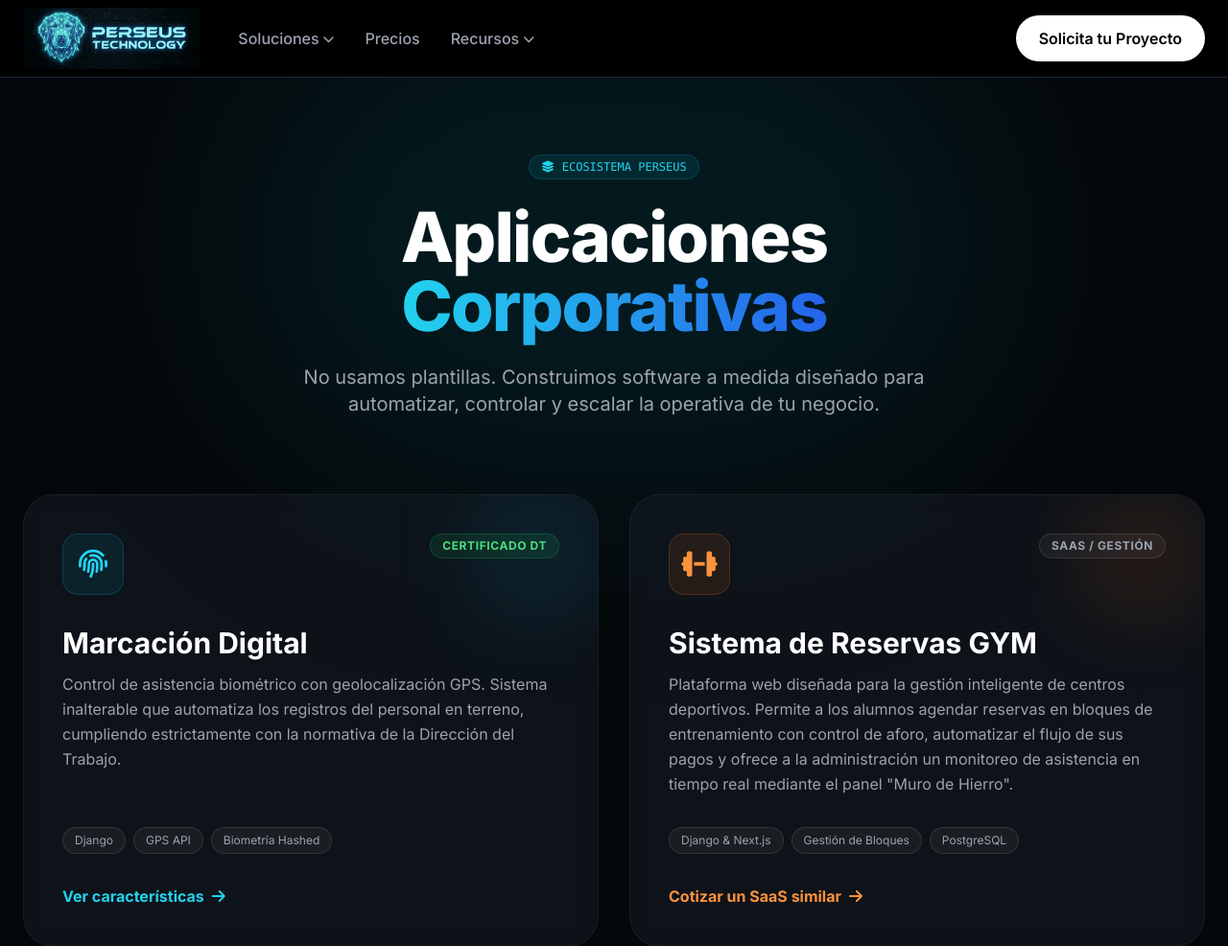
After one commit to lordPobre/PerseusTechnology, a Django app: page /apps/ in a window 1280 px wide. The commit adds this page. Shown: the top 986 px of the page at 96% size. Run offline with Django 5.2, Linux system fonts and the light colour scheme; some libraries are stand-ins or nearby versions.

Commit message:
Correcciones generales

```diff
--- a/config/settings.py
+++ b/config/settings.py
@@ -15,7 +15,8 @@ DEBUG = True
 ALLOWED_HOSTS = [
     '127.0.0.1',
     'localhost',
-    '.vercel.app',  # Esto autoriza cualquier URL que te asigne Vercel
+    '.vercel.app',
+    'perseustechnology.dev',  # Esto autoriza cualquier URL que te asigne Vercel
 ]
 
 INSTALLED_APPS = [
--- a/core/templates/core/contacto.html
+++ b/core/templates/core/contacto.html
@@ -113,7 +113,6 @@
                             <textarea name="mensaje" rows="5" placeholder="¿Cómo podemos ayudarte?" required
                                 class="w-full px-6 py-4 rounded-2xl bg-gray-50 border-transparent focus:bg-white focus:ring-2 focus:ring-blue-600 focus:border-transparent outline-none transition-all resize-none placeholder:text-gray-400"></textarea>
                         </div>
-
                         <button type="submit" class="group relative w-full inline-flex items-center justify-center px-8 py-4 font-bold text-white transition-all duration-200 bg-blue-600 font-pj rounded-2xl focus:outline-none focus:ring-2 focus:ring-offset-2 focus:ring-blue-600 shadow-xl shadow-blue-200 hover:bg-blue-700">
                             Enviar Solicitud
                             <i class="fa-solid fa-arrow-right ml-2 group-hover:translate-x-1 transition-transform"></i>
--- /dev/null
+++ b/core/templates/core/servicios/apps.html
@@ -0,0 +1,176 @@
+{% extends 'core/base.html' %}
+{% load static %}
+
+{% block title %}Apps Corporativas | Perseus Technology{% endblock %}
+
+{% block body_class %}bg-[#05080a] text-gray-300 antialiased selection:bg-cyan-500/30 selection:text-cyan-200{% endblock %}
+
+{% block extra_css %}
+<style>
+    .app-card { background: rgba(20, 25, 35, 0.6); backdrop-filter: blur(12px); border: 1px solid rgba(255, 255, 255, 0.05); transition: all 0.4s ease; }
+    .app-card:hover { border-color: rgba(34, 211, 238, 0.3); transform: translateY(-5px); box-shadow: 0 20px 40px -10px rgba(0,0,0,0.5), 0 0 20px -5px rgba(34, 211, 238, 0.1); }
+    .tech-pill { background: rgba(255,255,255,0.05); border: 1px solid rgba(255,255,255,0.1); color: #9ca3af; font-size: 0.75rem; padding: 0.25rem 0.75rem; border-radius: 999px; }
+    .app-card:hover .tech-pill { border-color: rgba(34, 211, 238, 0.2); color: #cbd5e1; }
+</style>
+{% endblock %}
+
+{% block loader %}
+<div id="page-loader" class="fixed inset-0 z-[9999] bg-[#05080a] flex flex-col items-center justify-center transition-opacity duration-500">
+    <div class="text-cyan-500 font-mono text-[10px] tracking-[0.5em] uppercase animate-pulse">Compilando Ecosistema...</div>
+</div>
+{% endblock %}
+
+{% block content %}
+<main class="relative pt-40 pb-24 px-6 overflow-hidden min-h-screen">
+    <div class="absolute top-0 left-1/2 -translate-x-1/2 w-[800px] h-[500px] bg-cyan-500/10 blur-[120px] rounded-full pointer-events-none"></div>
+    <div class="absolute bottom-0 right-0 w-[600px] h-[600px] bg-purple-500/10 blur-[150px] rounded-full pointer-events-none"></div>
+
+    <div class="max-w-[1400px] mx-auto relative z-10">
+
+        <div class="text-center max-w-3xl mx-auto mb-20">
+            <div class="inline-flex items-center gap-2 px-3 py-1 rounded-full bg-cyan-500/10 border border-cyan-500/20 text-cyan-400 text-xs font-mono uppercase mb-6">
+                <i class="fa-solid fa-layer-group"></i> Ecosistema Perseus
+            </div>
+            <h1 class="text-5xl md:text-7xl font-extrabold text-white mb-6 tracking-tight">
+                Aplicaciones <span class="text-transparent bg-clip-text bg-gradient-to-r from-cyan-400 to-blue-600">Corporativas</span>
+            </h1>
+            <p class="text-gray-400 text-lg md:text-xl leading-relaxed">
+                No usamos plantillas. Construimos software a medida diseñado para automatizar, controlar y escalar la operativa de tu negocio.
+            </p>
+        </div>
+
+        <div class="grid grid-cols-1 md:grid-cols-2 gap-8">
+
+            <div class="app-card rounded-[2rem] p-8 md:p-10 flex flex-col h-full relative overflow-hidden group">
+                <div class="absolute top-0 right-0 w-32 h-32 bg-cyan-500/10 blur-[40px] group-hover:bg-cyan-500/20 transition-all"></div>
+
+                <div class="flex justify-between items-start mb-8 relative z-10">
+                    <div class="w-16 h-16 rounded-2xl bg-cyan-500/10 border border-cyan-500/20 flex items-center justify-center text-cyan-400 text-3xl">
+                        <i class="fa-solid fa-fingerprint"></i>
+                    </div>
+                    <span class="px-3 py-1 bg-green-500/10 text-green-400 text-xs font-bold uppercase tracking-wider rounded-full border border-green-500/20">
+                        Certificado DT
+                    </span>
+                </div>
+
+                <h3 class="text-3xl font-bold text-white mb-3 relative z-10">Marcación Digital</h3>
+                <p class="text-gray-400 leading-relaxed mb-8 flex-grow relative z-10">
+                    Control de asistencia biométrico con geolocalización GPS. Sistema inalterable que automatiza los registros del personal en terreno, cumpliendo estrictamente con la normativa de la Dirección del Trabajo.
+                </p>
+
+                <div class="flex flex-wrap gap-2 mb-8 relative z-10">
+                    <span class="tech-pill">Django</span>
+                    <span class="tech-pill">GPS API</span>
+                    <span class="tech-pill">Biometría Hashed</span>
+                </div>
+
+                <a href="{% url 'marcacion' %}" class="inline-flex items-center font-bold text-cyan-400 hover:text-cyan-300 transition w-max relative z-10">
+                    Ver características <i class="fa-solid fa-arrow-right ml-2 group-hover:translate-x-1 transition-transform"></i>
+                </a>
+            </div>
+
+            <div class="app-card rounded-[2rem] p-8 md:p-10 flex flex-col h-full relative overflow-hidden group">
+                <div class="absolute top-0 right-0 w-32 h-32 bg-orange-500/10 blur-[40px] group-hover:bg-orange-500/20 transition-all"></div>
+
+                <div class="flex justify-between items-start mb-8 relative z-10">
+                    <div class="w-16 h-16 rounded-2xl bg-orange-500/10 border border-orange-500/20 flex items-center justify-center text-orange-400 text-3xl">
+                        <i class="fa-solid fa-dumbbell"></i>
+                    </div>
+                    <span class="px-3 py-1 bg-white/5 text-gray-400 text-xs font-bold uppercase tracking-wider rounded-full border border-white/10">
+                        SaaS / Gestión
+                    </span>
+                </div>
+
+                <h3 class="text-3xl font-bold text-white mb-3 relative z-10">Sistema de Reservas GYM</h3>
+                <p class="text-gray-400 leading-relaxed mb-8 flex-grow relative z-10">
+                    Plataforma web diseñada para la gestión inteligente de centros deportivos. Permite a los alumnos agendar reservas en bloques de entrenamiento con control de aforo, automatizar el flujo de sus pagos y ofrece a la administración un monitoreo de asistencia en tiempo real mediante el panel "Muro de Hierro".
+                </p>
+
+                <div class="flex flex-wrap gap-2 mb-8 relative z-10">
+                    <span class="tech-pill">Django & Next.js</span>
+                    <span class="tech-pill">Gestión de Bloques</span>
+                    <span class="tech-pill">PostgreSQL</span>
+                </div>
+
+                <a href="#contacto" class="inline-flex items-center font-bold text-orange-400 hover:text-orange-300 transition w-max relative z-10">
+                    Cotizar un SaaS similar <i class="fa-solid fa-arrow-right ml-2 group-hover:translate-x-1 transition-transform"></i>
+                </a>
+            </div>
+
+            <div class="app-card rounded-[2rem] p-8 md:p-10 flex flex-col h-full relative overflow-hidden group">
+                <div class="absolute top-0 right-0 w-32 h-32 bg-yellow-500/10 blur-[40px] group-hover:bg-yellow-500/20 transition-all"></div>
+
+                <div class="flex justify-between items-start mb-8 relative z-10">
+                    <div class="w-16 h-16 rounded-2xl bg-yellow-500/10 border border-yellow-500/20 flex items-center justify-center text-yellow-400 text-3xl">
+                        <i class="fa-solid fa-helmet-safety"></i>
+                    </div>
+                </div>
+
+                <h3 class="text-3xl font-bold text-white mb-3 relative z-10">Gastos de Obra</h3>
+                <p class="text-gray-400 leading-relaxed mb-8 flex-grow relative z-10">
+                    Sistema de control financiero y gestión de gastos para el rubro de la construcción. Integra sincronización automática de boletas y respaldos directamente con entornos corporativos de Microsoft SharePoint.
+                </p>
+
+                <div class="flex flex-wrap gap-2 mb-8 relative z-10">
+                    <span class="tech-pill">Python</span>
+                    <span class="tech-pill">Microsoft 365 API</span>
+                    <span class="tech-pill">SharePoint Sync</span>
+                </div>
+
+                <a href="#contacto" class="inline-flex items-center font-bold text-yellow-400 hover:text-yellow-300 transition w-max relative z-10">
+                    Automatizar mis procesos <i class="fa-solid fa-arrow-right ml-2 group-hover:translate-x-1 transition-transform"></i>
+                </a>
+            </div>
+
+           <div class="app-card rounded-[2rem] p-8 md:p-10 flex flex-col h-full relative overflow-hidden group">
+                <div class="absolute top-0 right-0 w-32 h-32 bg-purple-500/10 blur-[40px] group-hover:bg-purple-500/20 transition-all"></div>
+
+                <div class="flex justify-between items-start mb-8 relative z-10">
+                    <div class="w-16 h-16 rounded-2xl bg-purple-500/10 border border-purple-500/20 flex items-center justify-center text-purple-400 text-3xl">
+                        <i class="fa-solid fa-chart-line"></i>
+                    </div>
+                    <span class="px-3 py-1 bg-purple-500/10 text-purple-400 text-xs font-bold uppercase tracking-wider rounded-full border border-purple-500/20">
+                        Finanzas y Analítica
+                    </span>
+                </div>
+
+                <h3 class="text-3xl font-bold text-white mb-3 relative z-10">Plataforma de Gestión Financiera</h3>
+                <p class="text-gray-400 leading-relaxed mb-8 flex-grow relative z-10">
+                    Sistema web orientado al control total de finanzas y flujos de caja. Permite el seguimiento detallado de ingresos y gastos, proyección de retornos de inversión (depósitos a plazo y activos digitales), y la generación de dashboards interactivos para la toma de decisiones estratégicas.
+                </p>
+
+                <div class="flex flex-wrap gap-2 mb-8 relative z-10">
+                    <span class="tech-pill">Python & Analítica de Datos</span>
+                    <span class="tech-pill">Dashboards Interactivos</span>
+                    <span class="tech-pill">Integración de APIs</span>
+                </div>
+
+                <a href="#contacto" class="inline-flex items-center font-bold text-purple-400 hover:text-purple-300 transition w-max relative z-10">
+                    Digitalizar mis finanzas <i class="fa-solid fa-arrow-right ml-2 group-hover:translate-x-1 transition-transform"></i>
+                </a>
+            </div>
+
+        </div>
+
+        <div class="mt-20 text-center bg-gradient-to-b from-gray-900 to-black border border-gray-800 rounded-[2rem] p-12 relative overflow-hidden">
+            <div class="absolute inset-0 bg-[url('https://www.transparenttextures.com/patterns/cubes.png')] opacity-10"></div>
+            <h2 class="text-3xl md:text-4xl font-bold text-white mb-6 relative z-10">¿Tienes un proceso manual que necesita ser digitalizado?</h2>
+            <p class="text-gray-400 mb-8 max-w-2xl mx-auto relative z-10">Cuéntanos tu problema. Nuestro equipo diseñará y desarrollará la arquitectura de software exacta que tu empresa necesita para escalar.</p>
+            <a href="{% url 'contacto' %}" class="relative z-10 inline-block bg-cyan-500 hover:bg-cyan-400 text-black font-bold py-4 px-10 rounded-full transition-colors shadow-[0_0_20px_rgba(34,211,238,0.3)] hover:shadow-[0_0_30px_rgba(34,211,238,0.5)]">
+                Iniciar Proyecto a Medida
+            </a>
+        </div>
+
+    </div>
+</main>
+{% endblock %}
+
+{% block extra_js %}
+<script>
+    window.addEventListener('load', function() {
+        const loader = document.getElementById('page-loader');
+        loader.classList.add('opacity-0');
+        setTimeout(() => { loader.style.display = 'none'; }, 500);
+    });
+</script>
+{% endblock %}
--- a/core/urls.py
+++ b/core/urls.py
@@ -5,6 +5,7 @@ urlpatterns = [
     path('', views.home, name='home'),
     path('desarrollo-web/', views.pagina_web, name='web'),
     path('marcacion/', views.pagina_marcacion, name='marcacion'),
+    path('apps/', views.apps_corporativas, name='apps'),
     path('consultoria/', views.pagina_consultoria, name='consultoria'),
     path('precios/', views.pagina_precios, name='precios'),
     path('nosotros/', views.nosotros, name='nosotros'),
--- a/core/views.py
+++ b/core/views.py
@@ -42,6 +42,9 @@ def home(request):
 
 def pagina_web(request):
     return render(request, 'core/servicios/web.html')
+
+def apps_corporativas(request):
+    return render(request, 'core/servicios/apps.html')
 
 def pagina_marcacion(request):
     return render(request, 'core/servicios/marcacion.html')
```
Also changed, not shown: core/templates/core/home.html (+79 -37 lines).
